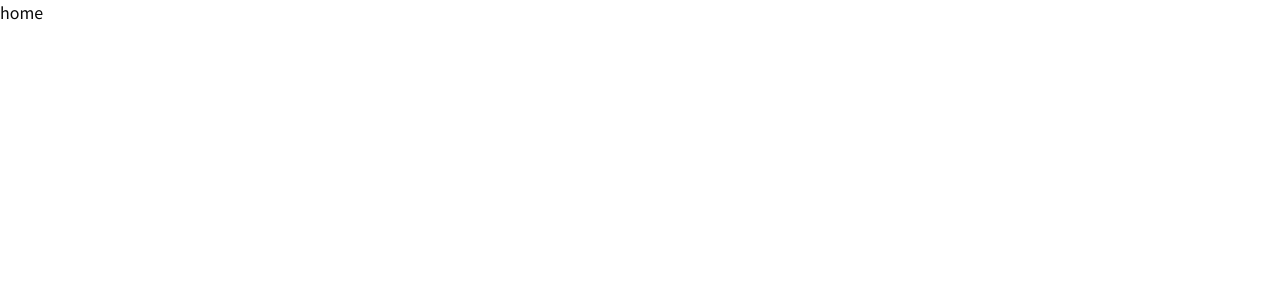
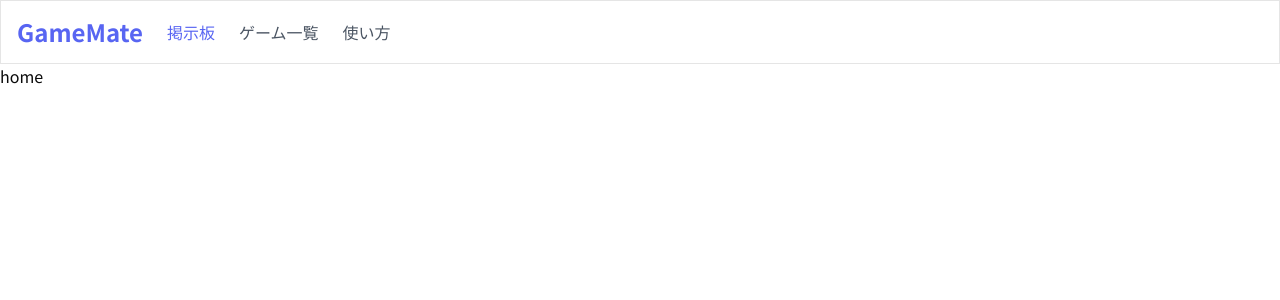
Before and after one commit to kandalog/gameconnect, a Next.js app: page / in a window 1280 px wide. Shown: the top 300 px of the page. Built offline with nearby package versions, Linux system fonts and the light colour scheme.

Commit message:
update: Headerを作成

```diff
--- /dev/null
+++ b/src/app/(home)/layout.tsx
@@ -0,0 +1,17 @@
+import type { Metadata } from "next";
+
+import { Header } from "@/components/common/Header";
+
+export const metadata: Metadata = {
+  title: "GameMate | 運命のトリガー",
+  description: "運命のトリガーを一緒にプレイする仲間を募集しよう!",
+};
+
+export default function HomeLayout({ children }: { children: React.ReactNode }) {
+  return (
+    <div>
+      <Header />
+      {children}
+    </div>
+  );
+}
--- /dev/null
+++ b/src/components/common/Header.tsx
@@ -0,0 +1,25 @@
+import React from "react";
+import Link from "next/link";
+
+export const Header = () => {
+  return (
+    <div className="px-4 h-16 border flex items-center">
+      <h1 className="text-primary text-2xl font-bold">GameMate</h1>
+      <nav>
+        <ul className="flex text-[#4B5563]">
+          <li className="ml-6">
+            <Link href="/" className="text-primary">
+              掲示板
+            </Link>
+          </li>
+          <li className="ml-6">
+            <Link href="/">ゲーム一覧</Link>
+          </li>
+          <li className="ml-6">
+            <Link href="/">使い方</Link>
+          </li>
+        </ul>
+      </nav>
+    </div>
+  );
+};
```
